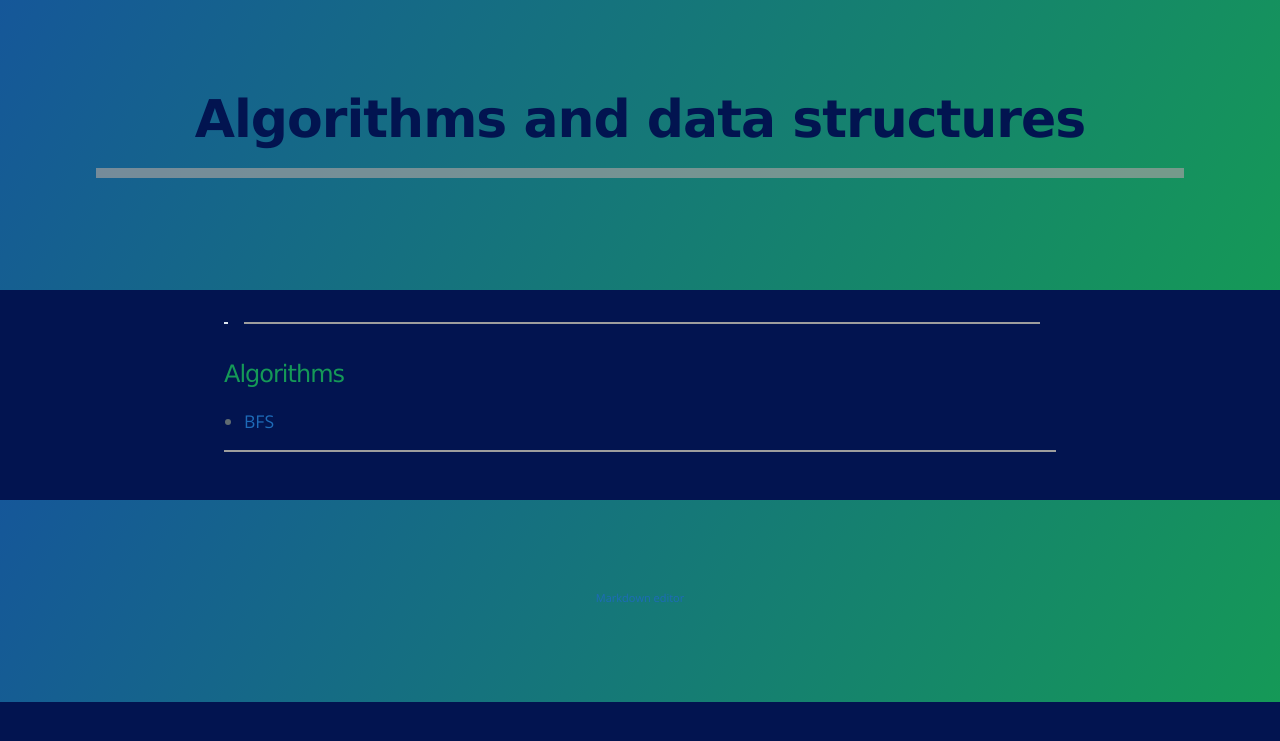
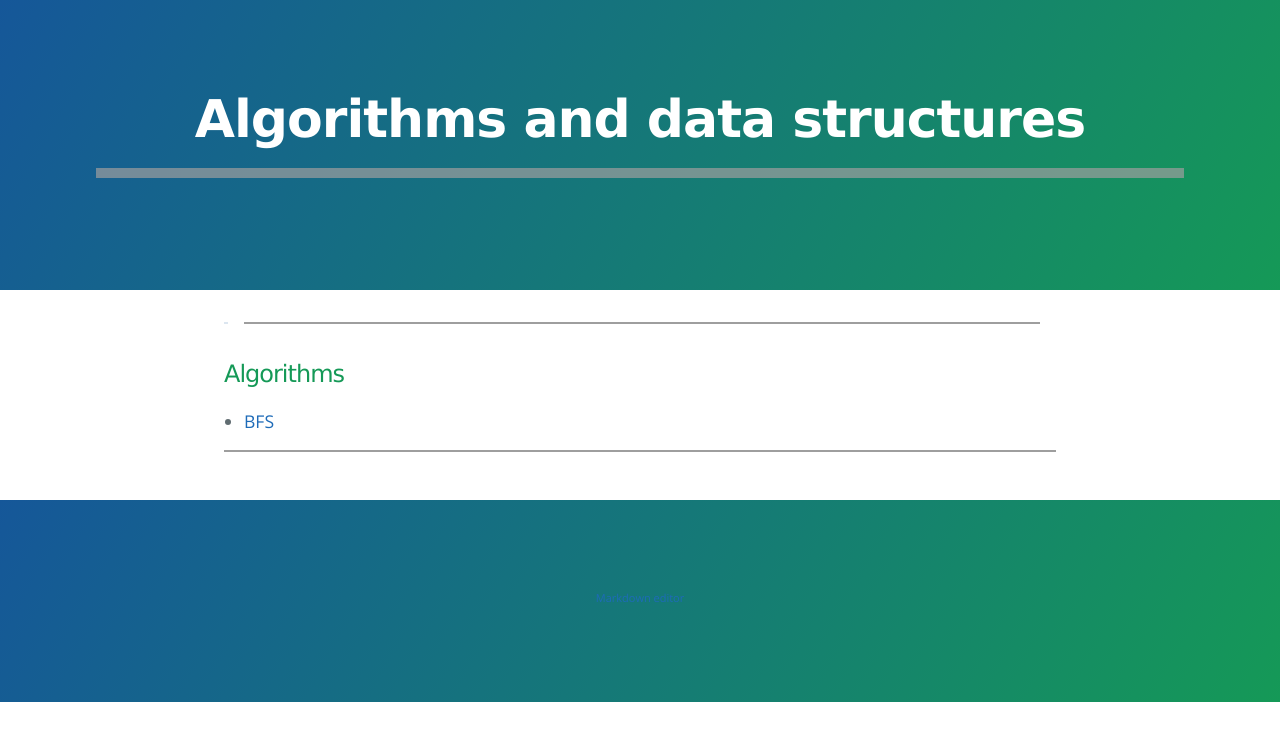
Before and after one commit to Nimitha-jagadeesha/Al-Ds, a Jekyll site: the page built from index.md, in a window 1280 px wide. Shown: the top 741 px of the page. Built offline with Jekyll 4.4.1, drawn with Linux system fonts in a browser that asks for light colours; the repository's description, which GitHub fills in, is left out; grey boxes are pictures that could not be loaded.

Commit message:
Update normalize.scss

```diff
--- a/_sass/normalize.scss
+++ b/_sass/normalize.scss
@@ -45,8 +45,6 @@ Theme Styles
 
 body {
   box-sizing: border-box;
-  color:#373737;
-  background: #021450;
   font-size: 16px;
   font-family: 'Myriad Pro', Calibri, Helvetica, Arial, sans-serif;
   line-height: 1.5;
@@ -56,7 +54,6 @@ body {
 h1, h2, h3, h4, h5, h6 {
   margin: 10px 0;
   font-weight: 700;
-  color:#021450;
   font-family: 'Lucida Grande', 'Calibri', Helvetica, Arial, sans-serif;
   letter-spacing: -1px;
 }
@@ -118,7 +115,6 @@ a:hover, a:focus {
 }
 
 footer a {
-  color: #F2F2F2;
   text-decoration: underline;
 }
 
@@ -281,14 +277,7 @@ Full-Width Styles
   border-bottom-right-radius: 2px;
 }
 
-#header_wrap {
-  background: #512DA8;
-  background: -moz-linear-gradient(top, #021450, #021450);
-  background: -webkit-linear-gradient(top, #021450, #021450);
-  background: -ms-linear-gradient(top, #021450, #021450);
-  background: -o-linear-gradient(top, #021450, #021450);
-  background: linear-gradient(to top, #021450, #021450);
-}
+
 
 #header_wrap .inner {
   padding: 50px 10px 30px 10px;
```
